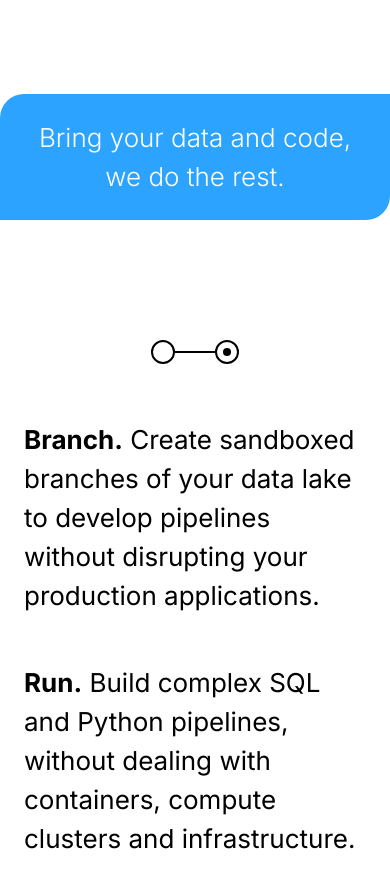
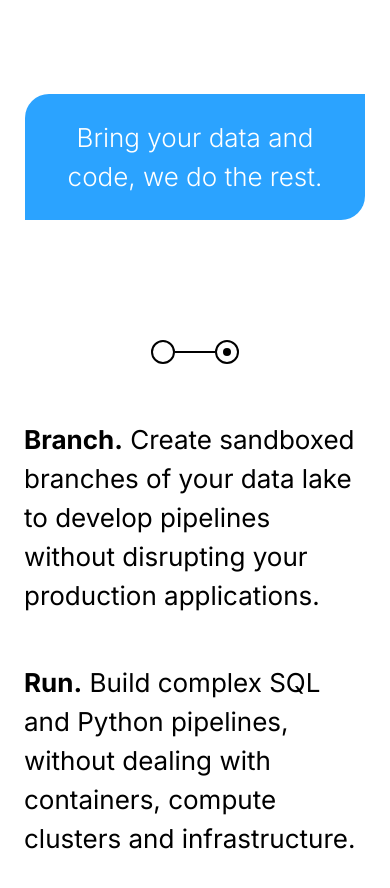
Before and after one commit to AgustioMaitimu/ratatoskr, a Next.js app: page / in a window 390 px wide. Shown: the part 1329-2217 px from the top of the page. Built offline with nearby package versions, Linux system fonts and the light colour scheme.

Commit message:
style: fixed section three styling

```diff
--- a/src/components/home/SectionThree.jsx
+++ b/src/components/home/SectionThree.jsx
@@ -2,7 +2,7 @@ import React from 'react';
 
 function SectionThree() {
   return (
-    <div className="mx-6 w-full max-w-[1000] rounded-br-3xl rounded-tl-3xl bg-[#2BA3FF] p-6 text-center text-[26px] font-light text-white lg:rounded-br-full lg:rounded-tl-full lg:text-3xl">
+    <div className="w-[87%] max-w-[1000] rounded-br-3xl rounded-tl-3xl bg-[#2BA3FF] p-6 text-center text-[26px] font-light text-white midway:w-[95%] lg:w-full lg:rounded-br-full lg:rounded-tl-full lg:text-3xl">
       Bring your data and code, we do the rest.
     </div>
   );
```
Also changed, not shown: public/version-control.png (added).
